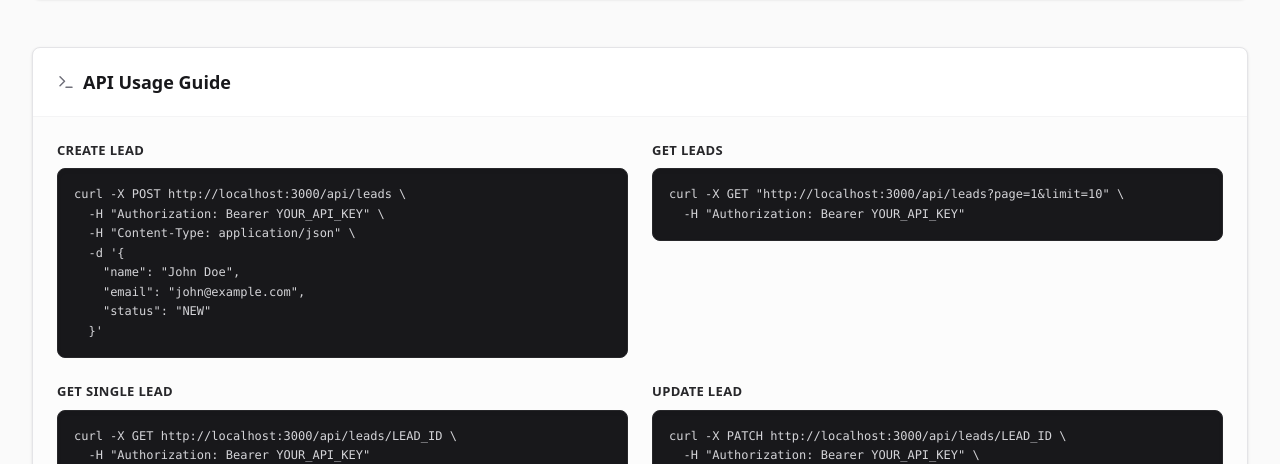
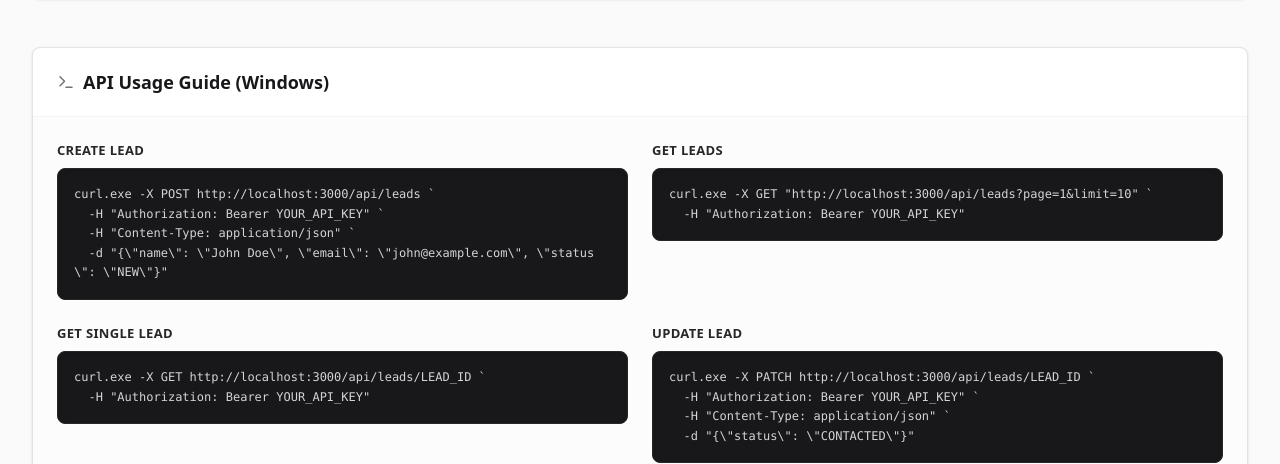
Before and after one commit to bilalkhalid174/Lead-Management, a Next.js app: page /settings/api-keys in a window 1280 px wide. Shown: the part 488-952 px from the top of the page. Built offline with nearby package versions, Linux system fonts and the light colour scheme; no server answers.

Commit message:
Update README.md

```diff
--- a/app/settings/api-keys/components/ApiUsageGuide.tsx
+++ b/app/settings/api-keys/components/ApiUsageGuide.tsx
@@ -5,7 +5,7 @@ export function ApiUsageGuide() {
     <div className="bg-white border border-zinc-200 rounded-lg shadow-sm overflow-hidden w-full">
       <div className="px-4 sm:px-6 py-5 border-b border-zinc-100 flex items-center gap-2">
         <Terminal size={18} className="text-zinc-500 shrink-0" />
-        <h2 className="text-lg font-semibold text-zinc-900">API Usage Guide</h2>
+        <h2 className="text-lg font-semibold text-zinc-900">API Usage Guide (Windows)</h2>
       </div>
 
       <div className="p-4 sm:p-6 bg-zinc-50/50">
@@ -15,14 +15,12 @@ export function ApiUsageGuide() {
             <p className="text-[13px] font-semibold text-zinc-800 uppercase tracking-wide">Create Lead</p>
             <div className="w-full">
               <pre className="bg-[#18181b] text-zinc-300 p-4 rounded-lg text-xs font-mono leading-relaxed shadow-inner border border-zinc-800 whitespace-pre-wrap break-all w-full">
-{`curl -X POST http://localhost:3000/api/leads \\
-  -H "Authorization: Bearer YOUR_API_KEY" \\
-  -H "Content-Type: application/json" \\
-  -d '{
-    "name": "John Doe",
-    "email": "john@example.com",
-    "status": "NEW"
-  }'`}
+{[
+  'curl.exe -X POST http://localhost:3000/api/leads `',
+  '  -H "Authorization: Bearer YOUR_API_KEY" `',
+  '  -H "Content-Type: application/json" `',
+  '  -d "{\\"name\\": \\"John Doe\\", \\"email\\": \\"john@example.com\\", \\"status\\": \\"NEW\\"}"'
+].join('\n')}
               </pre>
             </div>
           </div>
@@ -32,8 +30,10 @@ export function ApiUsageGuide() {
             <p className="text-[13px] font-semibold text-zinc-800 uppercase tracking-wide">Get Leads</p>
             <div className="w-full">
               <pre className="bg-[#18181b] text-zinc-300 p-4 rounded-lg text-xs font-mono leading-relaxed shadow-inner border border-zinc-800 whitespace-pre-wrap break-all w-full">
-{`curl -X GET "http://localhost:3000/api/leads?page=1&limit=10" \\
-  -H "Authorization: Bearer YOUR_API_KEY"`}
+{[
+  'curl.exe -X GET "http://localhost:3000/api/leads?page=1&limit=10" `',
+  '  -H "Authorization: Bearer YOUR_API_KEY"'
+].join('\n')}
               </pre>
             </div>
           </div>
@@ -43,8 +43,10 @@ export function ApiUsageGuide() {
             <p className="text-[13px] font-semibold text-zinc-800 uppercase tracking-wide">Get Single Lead</p>
             <div className="w-full">
               <pre className="bg-[#18181b] text-zinc-300 p-4 rounded-lg text-xs font-mono leading-relaxed shadow-inner border border-zinc-800 whitespace-pre-wrap break-all w-full">
-{`curl -X GET http://localhost:3000/api/leads/LEAD_ID \\
-  -H "Authorization: Bearer YOUR_API_KEY"`}
+{[
+  'curl.exe -X GET http://localhost:3000/api/leads/LEAD_ID `',
+  '  -H "Authorization: Bearer YOUR_API_KEY"'
+].join('\n')}
               </pre>
             </div>
           </div>
@@ -54,10 +56,12 @@ export function ApiUsageGuide() {
             <p className="text-[13px] font-semibold text-zinc-800 uppercase tracking-wide">Update Lead</p>
             <div className="w-full">
               <pre className="bg-[#18181b] text-zinc-300 p-4 rounded-lg text-xs font-mono leading-relaxed shadow-inner border border-zinc-800 whitespace-pre-wrap break-all w-full">
-{`curl -X PATCH http://localhost:3000/api/leads/LEAD_ID \\
-  -H "Authorization: Bearer YOUR_API_KEY" \\
-  -H "Content-Type: application/json" \\
-  -d '{ "status": "CONTACTED" }'`}
+{[
+  'curl.exe -X PATCH http://localhost:3000/api/leads/LEAD_ID `',
+  '  -H "Authorization: Bearer YOUR_API_KEY" `',
+  '  -H "Content-Type: application/json" `',
+  '  -d "{\\"status\\": \\"CONTACTED\\"}"'
+].join('\n')}
               </pre>
             </div>
           </div>
@@ -67,8 +71,10 @@ export function ApiUsageGuide() {
             <p className="text-[13px] font-semibold text-zinc-800 uppercase tracking-wide">Delete Lead</p>
             <div className="w-full">
               <pre className="bg-[#18181b] text-zinc-300 p-4 rounded-lg text-xs font-mono leading-relaxed shadow-inner border border-zinc-800 whitespace-pre-wrap break-all w-full">
-{`curl -X DELETE http://localhost:3000/api/leads/LEAD_ID \\
-  -H "Authorization: Bearer YOUR_API_KEY"`}
+{[
+  'curl.exe -X DELETE http://localhost:3000/api/leads/LEAD_ID `',
+  '  -H "Authorization: Bearer YOUR_API_KEY"'
+].join('\n')}
               </pre>
             </div>
           </div>
```
Also changed, not shown: 1 other file (tests, documents, lock files or other folders).
